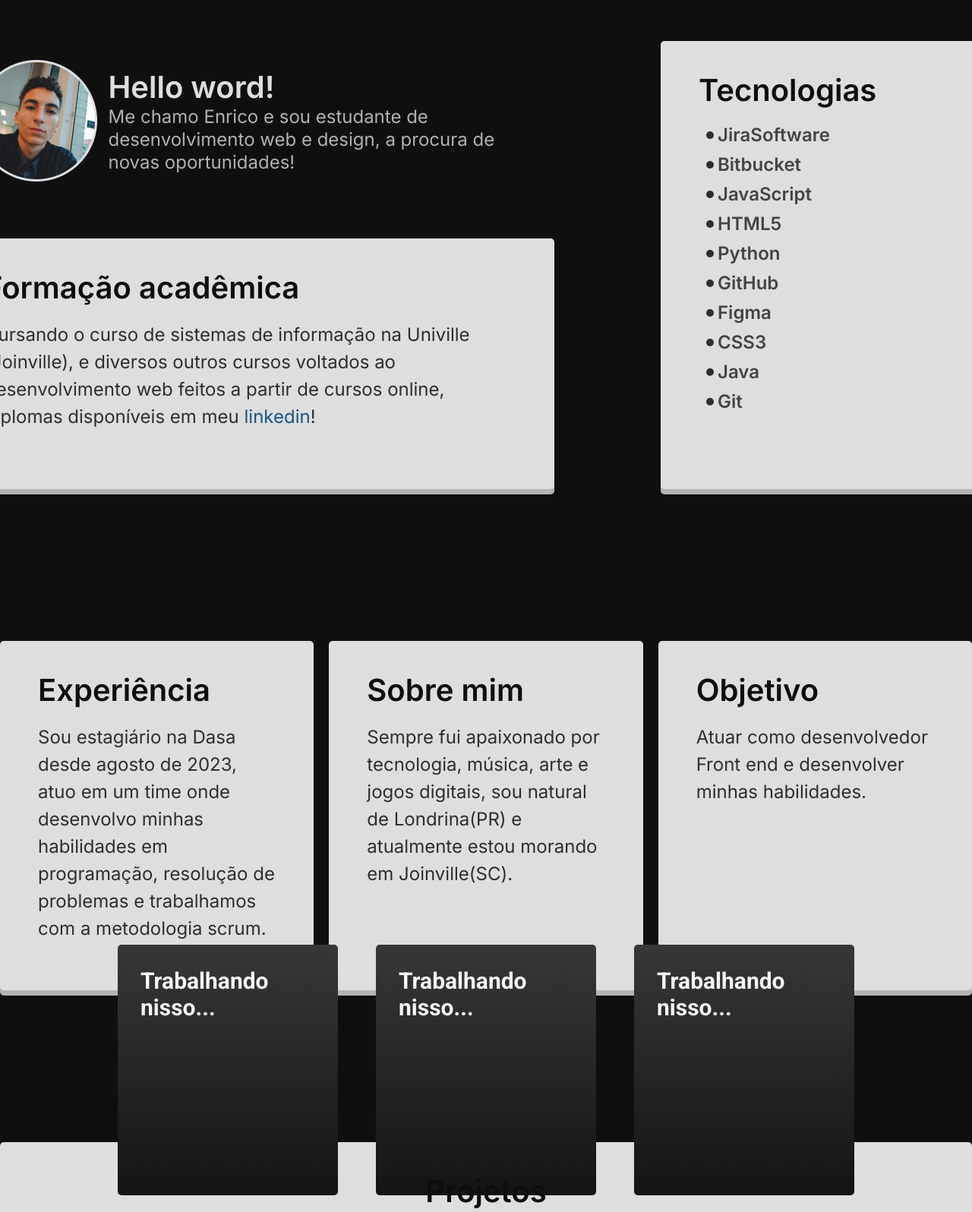
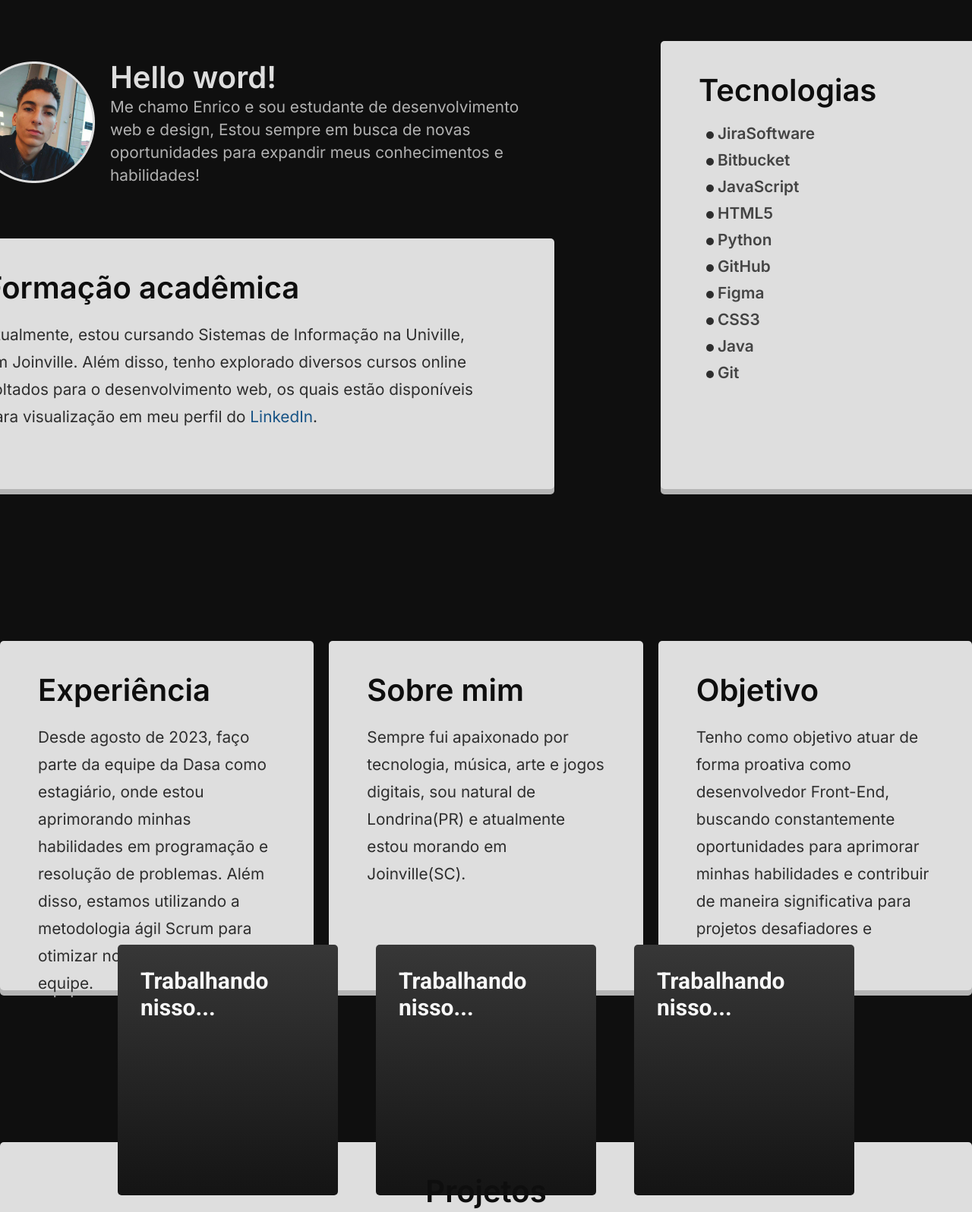
Before and after one commit to EnricoBranco/portfolio, a plain HTML site: page index.html in a window 1280 px wide. Shown: the part 620-2216 px from the top of the page at 76% size. Drawn offline with Linux system fonts and the light colour scheme.

Commit message:
mudanca em alguns textos e tamanho de fonts

```diff
--- a/estilos/responsivo.css
+++ b/estilos/responsivo.css
@@ -63,7 +63,7 @@
   /* cards */
 
   .card {
-    max-width: 250px;
+    max-width: 300px;
     align-self: center;
     padding: 25px 25px;
   }
@@ -154,8 +154,4 @@
   .rodape {
     max-width: 100%;
   }
-
-  .rodape::before {
-  }
-
 }
--- a/estilos/style.css
+++ b/estilos/style.css
@@ -21,7 +21,7 @@ body {
   background: var(--cor-de-fundo);
   padding: 0;
   font-family: var(--fonte-fraca);
-  font-size: 1.5rem;
+  font-size: 1.3rem;
 }
 
 /* header */
@@ -85,7 +85,7 @@ body {
   display: flex;
   align-items: center;
   justify-self: center;
-  gap: 15px;
+  gap: 20px;
 }
 
 .info-perfil h2{
--- a/index.html
+++ b/index.html
@@ -33,13 +33,14 @@
       <img src="./img/perfil.png" alt="Foto de perfil">
       <div class="info-perfil-descricao">
         <h2>Hello word!</h2>
-        <p>Me chamo Enrico e sou estudante de desenvolvimento web e design, a procura de novas oportunidades!</p>
+        <p>Me chamo Enrico e sou estudante de desenvolvimento web e design, Estou sempre em busca de novas oportunidades para expandir meus conhecimentos e habilidades!</p>
       </div>
     </div>
 
     <div class="card card-formacao">
       <h2 class="subtitulo">Formação acadêmica</h2>
-      <p class="paragrafo">Cursando o curso de sistemas de informação na Univille (Joinville), e diversos outros cursos voltados ao desenvolvimento web feitos a partir de cursos online, diplomas disponíveis em meu <a href="https://www.linkedin.com/in/enrico-branco-04a9731a7/">linkedin</a>!</p>
+      <p class="paragrafo">
+        Atualmente, estou cursando Sistemas de Informação na Univille, em Joinville. Além disso, tenho explorado diversos cursos online voltados para o desenvolvimento web, os quais estão disponíveis para visualização em meu perfil do <a href="https://www.linkedin.com/in/enrico-branco-04a9731a7/">LinkedIn</a>.</p>
     </div>
 
     <div class="card card-tecnologias">
@@ -60,7 +61,7 @@
   <section id="sobre" class="secao-informacoes">
     <div class="card card-informacoes">
       <h2 class="subtitulo">Experiência</h2>
-      <p class="paragrafo">Sou estagiário na Dasa desde agosto de 2023, atuo em um time onde desenvolvo minhas habilidades em programação, resolução de problemas e trabalhamos com a metodologia scrum.</p>
+      <p class="paragrafo">Desde agosto de 2023, faço parte da equipe da Dasa como estagiário, onde estou aprimorando minhas habilidades em programação e resolução de problemas. Além disso, estamos utilizando a metodologia ágil Scrum para otimizar nosso trabalho em equipe.</p>
     </div>
 
     <div class="card card-informacoes">
@@ -70,7 +71,7 @@
 
     <div class="card card-informacoes">
       <h2 class="subtitulo">Objetivo</h2>
-      <p class="paragrafo">Atuar como desenvolvedor Front end e desenvolver minhas habilidades.</p>
+      <p class="paragrafo">Tenho como objetivo atuar de forma proativa como desenvolvedor Front-End, buscando constantemente oportunidades para aprimorar minhas habilidades e contribuir de maneira significativa para projetos desafiadores e inovadores.</p>
     </div>
 
   </section>
```
